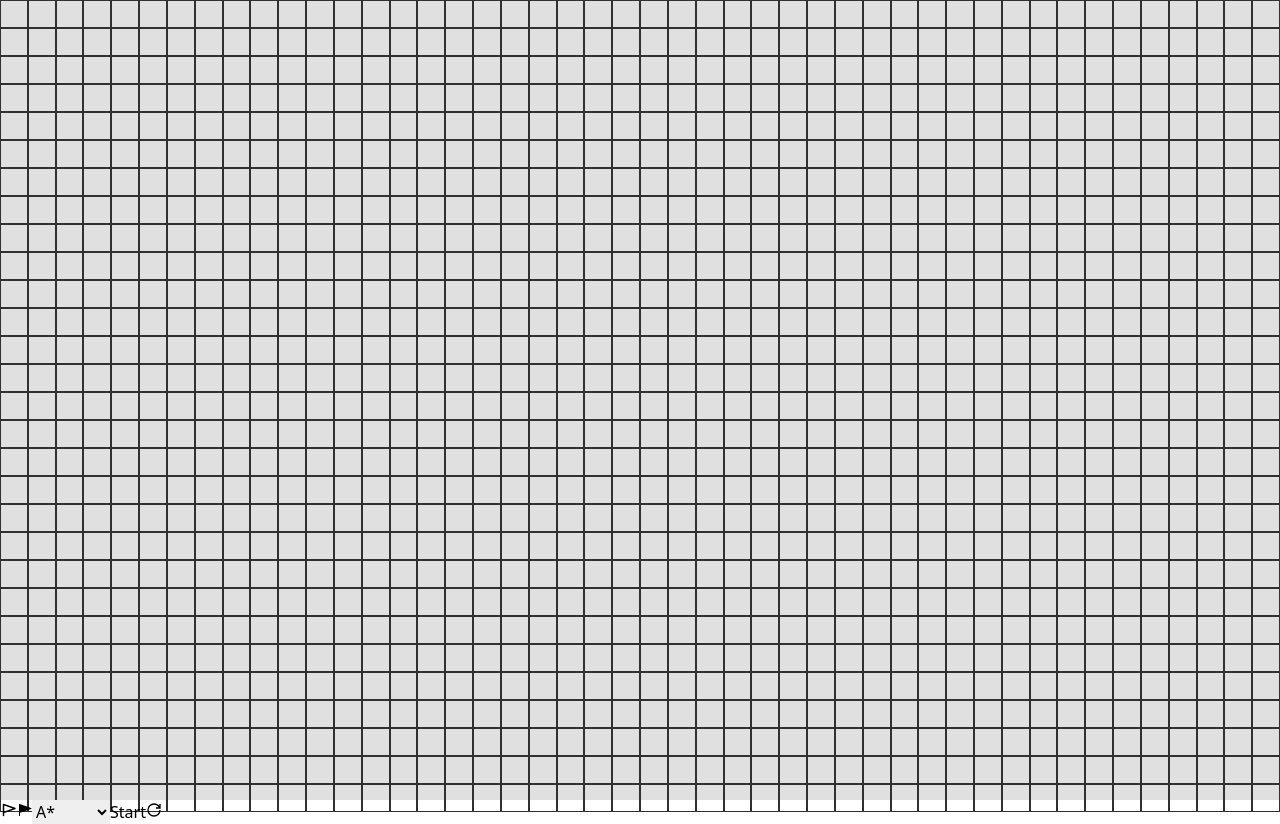
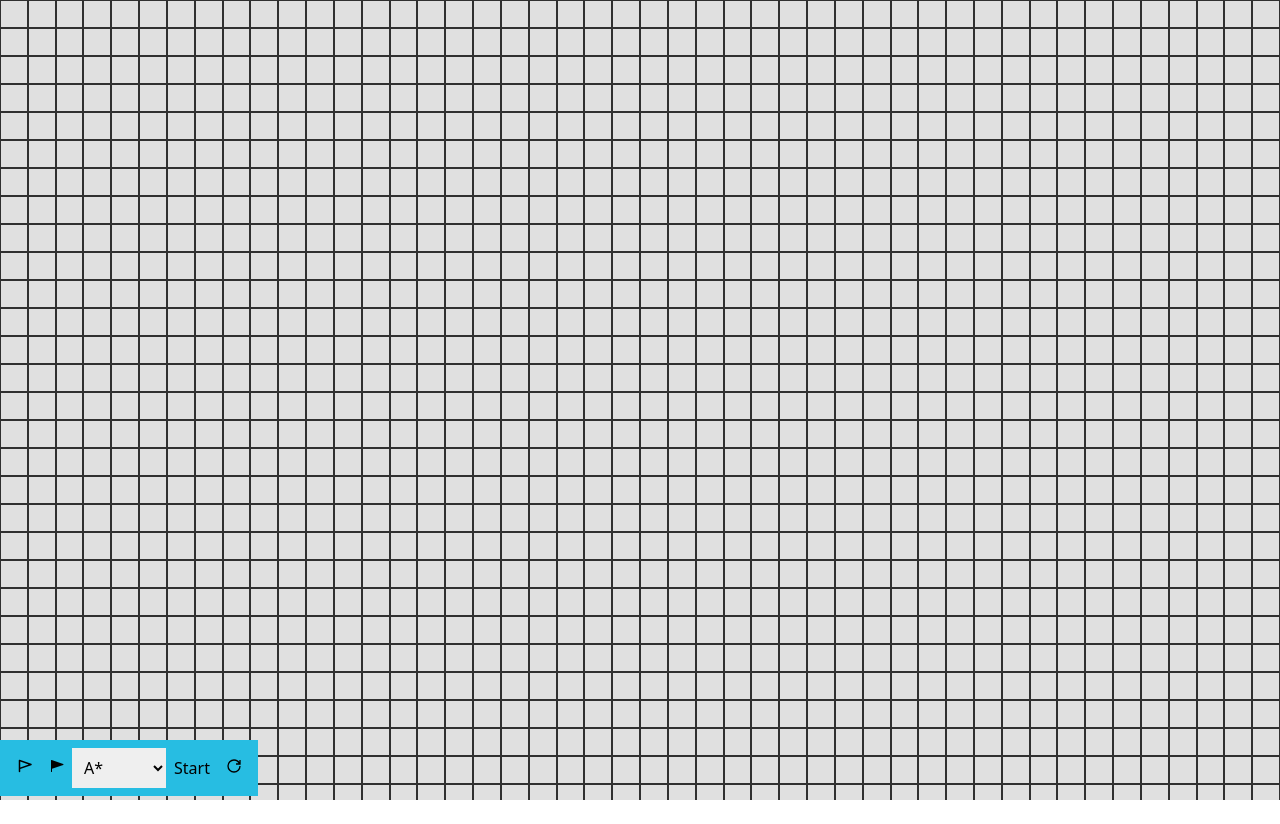
Before and after one commit to jasonluxie/pathfinder, a React (Vite) app: page / in a window 1280 px wide. After the commit the page ends 800 px from the top, so only its background shows below. Built offline with nearby package versions, Linux system fonts and the light colour scheme.

Commit message:
some tailwind

```diff
--- a/src/components/GridContainer.tsx
+++ b/src/components/GridContainer.tsx
@@ -1,10 +1,15 @@
-import React from "react";
+import react, { useState, useEffect } from "react";
 import GridNode from "./GridNode";
-import Toolbar from '../components/Toolbar'
+import Toolbar from "../components/Toolbar";
+
 const GridContainer = () => {
   //get viewport height and width
-  let verticalAxis:number = Math.ceil(document.documentElement.clientHeight / 28);
-  let horizontalAxis:number = Math.ceil(document.documentElement.clientWidth / 28);
+  let verticalAxis: number = Math.ceil(
+    document.documentElement.clientHeight / 28
+  );
+  let horizontalAxis: number = Math.ceil(
+    document.documentElement.clientWidth / 28
+  );
 
   let column = [];
   for (let y = 0; y < verticalAxis; y++) {
@@ -18,7 +23,7 @@ const GridContainer = () => {
     }
     //horizontal container all of the nodes created in a row
     let row = (
-      <div className="flex" id={`row${y + 1}`} key={`key${y+1}`}>
+      <div className="flex" id={`row${y + 1}`} key={`key${y + 1}`}>
         {rowNodes.map((child) => child)}
       </div>
     );
@@ -26,10 +31,12 @@ const GridContainer = () => {
     column.push(row);
   }
   return (
-    <>
-      <div className={`h-svh w-svw bg-light-grey`}>{column.map((child) => child)}</div>
+    <div id="grid-container" className="flex">
+      <div className={`h-svh w-svw bg-light-grey`}>
+        {column.map((child) => child)}
+      </div>
       <Toolbar></Toolbar>
-    </>
+    </div>
   );
 };
 
--- a/src/components/Toolbar.tsx
+++ b/src/components/Toolbar.tsx
@@ -3,20 +3,23 @@ import { PiFlagPennantBold, PiFlagPennantFill } from "react-icons/pi";
 import { GrPowerReset } from "react-icons/gr";
 
 const Toolbar = () => {
+  const test = () => {
+    console.log("test")
+  }
   return (
-    <div id="toolbar flex bg-muted-teal p-5">
-      <button id="start">
+    <div className="bg-muted-teal p-2 fixed bottom-1 justify-center"id="toolbar ">
+      <button className='p-2' id="start" onClick={test}>
         <PiFlagPennantBold />
       </button>
-      <button id="end">
+      <button className='p-2' id="end">
         <PiFlagPennantFill />
       </button>
-      <select>
+      <select className='p-2'>
         <option>A*</option>
         <option>Dijkstra</option>
       </select>
-      <button>Start</button>
-      <button id="reset">
+      <button className='p-2'>Start</button>
+      <button className='p-2'id="reset">
         <GrPowerReset />
       </button>
     </div>
--- a/src/styles/index.css
+++ b/src/styles/index.css
@@ -1,3 +1,9 @@
 @tailwind base;
 @tailwind components;
 @tailwind utilities;
+
+#root {
+  overflow: hidden; /* This hides scrollbars */
+  height: 100vh;   /* Optional: Set body height to viewport height */
+  margin: 0;       /* Remove margins to prevent unwanted scrolling */
+}
```
